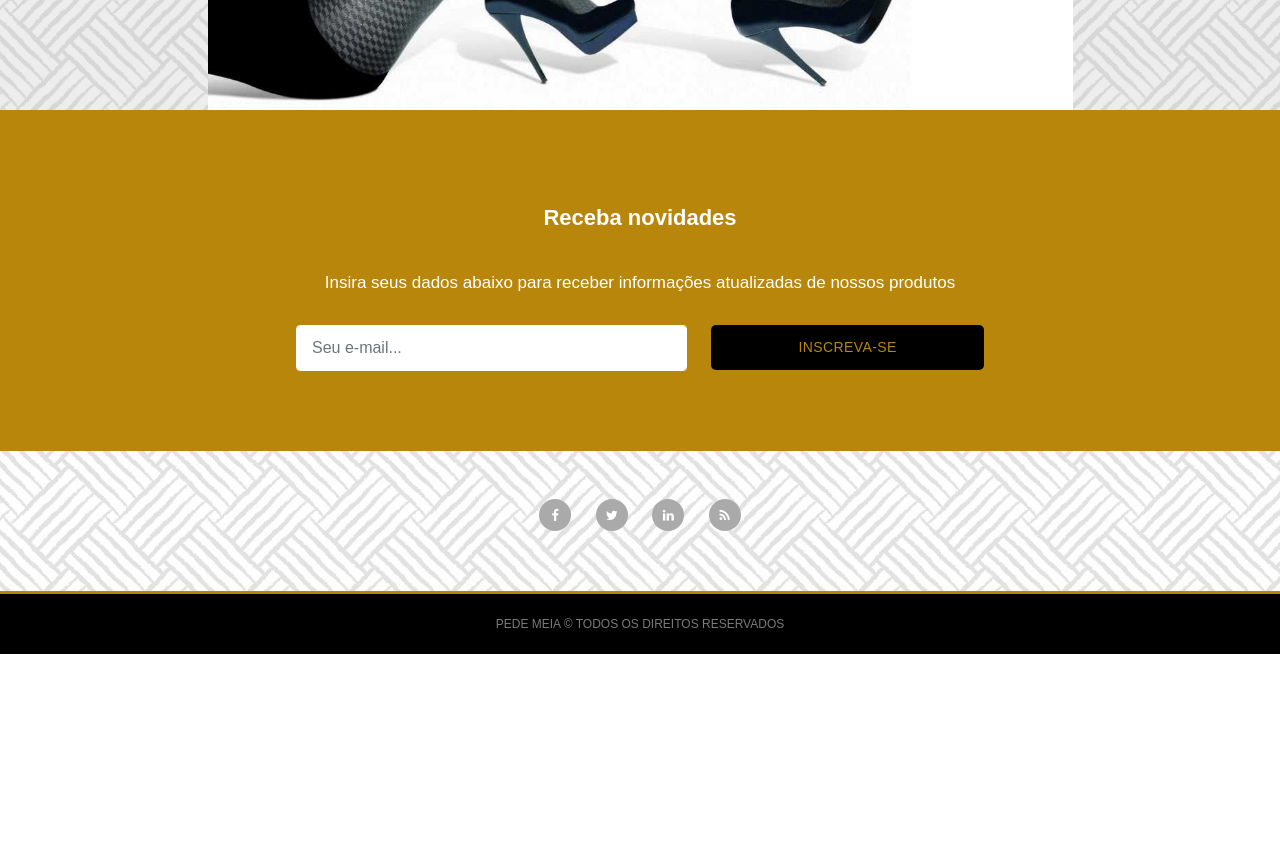
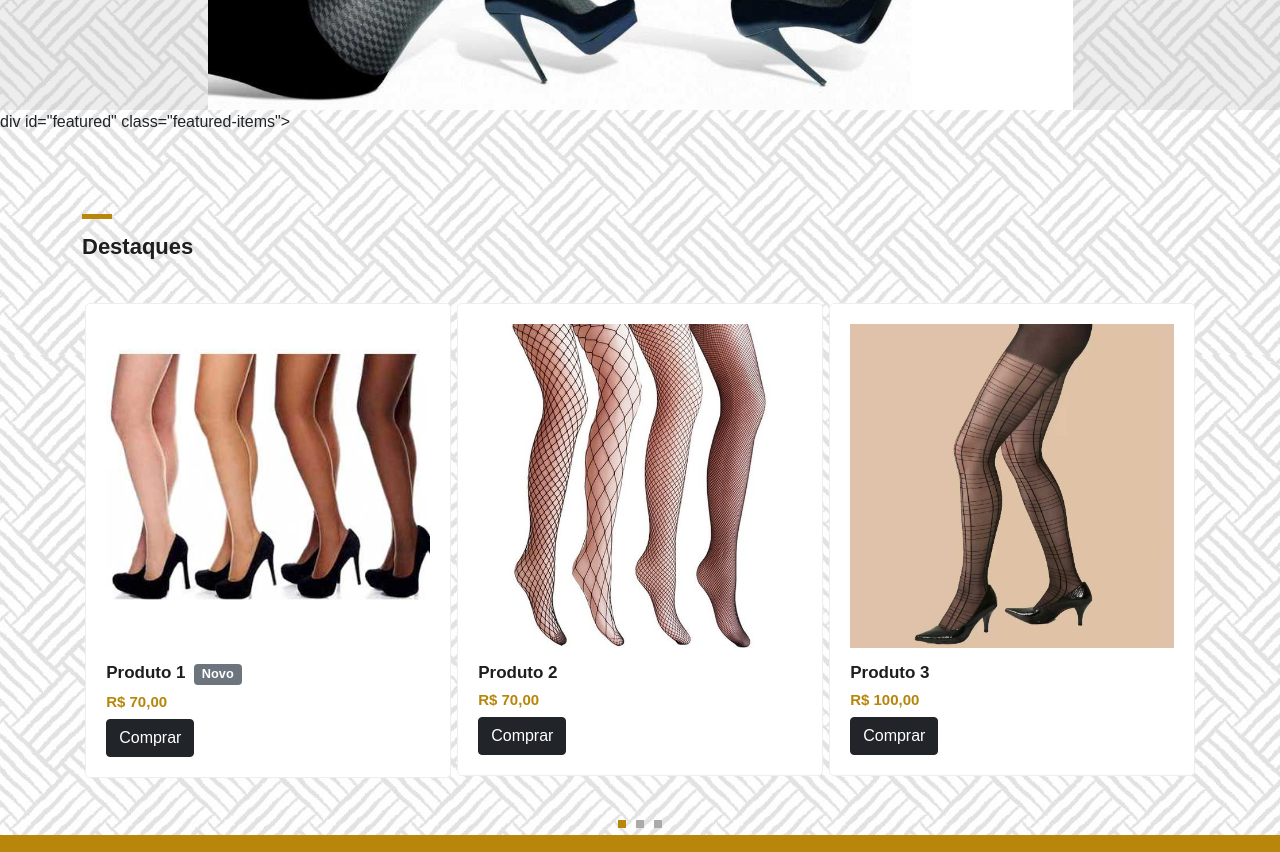
Before and after one commit to DebVidMon/EBAC-Jquery, a plain HTML site: page index copy.html in a window 1280 px wide. Shown: the part 460-1312 px from the top of the page. Before the commit the page ends 1114 px from the top, so only its background shows below. Drawn offline with Linux system fonts and the light colour scheme; a web font is replaced by a local one.

Commit message:
uniformizando arquivo copy com o original

```diff
--- a/assets/custom copy.js
+++ b/assets/custom copy.js
@@ -2,6 +2,42 @@
 $(document).ready(function () {
   $(document).find(".text-muted").hide();
   $(document).find(".text-muted1").hide();
+
+  $('.owl-carousel').owlCarousel();
+
+  let titulos = $('h4') // tag
+
+  let itens = $('.featured-item') // class
+
+  let destaques = $('#featured') // id
+  // console.log(titulos.first());
+
+  // Configuração de produtos
+
+  $('.featured-item a').addClass('btn btn-dark stretch-link');
+
+  $('.featured-item:first h4').append('<span class="badge bg-secondary">Novo</span>')
+
+  $('.featured-item h4').dblclick( function(){
+
+     $(this).css({
+        'color': '#f00',
+        'background': '#ff0',
+        'font-weight': '100',
+     });
+
+  });
+
+  /*
+   * Manipulação de eventos
+   */
+  $('.featured-item a').on('blur', function(event){
+
+     event.preventDefault();
+
+     alert('Produto esgotado');
+
+  })
 
   /* Ouvinte de eventos .nav-modal-open */
   $(".nav-modal-open").on("click", function (e) {
--- a/index copy.html
+++ b/index copy.html
@@ -1,5 +1,5 @@
 <!DOCTYPE html>
-<html lang="en">
+<html lang="pt-br">
 <head>
     <meta charset="UTF-8">
     <meta http-equiv="X-UA-Compatible" content="IE=edge">
@@ -43,6 +43,96 @@
                 <div class="col-md-5">
                     <div class="caption">
                         <p>Meias para todos os gostos </p>
+                    </div>
+                </div>
+            </div>
+        </div>
+    </div>
+
+    div id="featured" class="featured-items">
+        <div class="container">
+            <div class="row">
+                <div class="col-md-12">
+                    <div class="section-heading">
+                        <div class="line-dec"></div>
+                        <h1 id="produtos">Destaques</h1>
+                    </div>
+                </div>
+                <div class="col-md-12">
+                    <div class="owl-carousel owl-theme">
+                        <div class="featured-item">
+                            <img src="assets/images2/nudes.jpg" alt="Item 1">
+                            <h4>Produto 1</h4>
+                            <h6>R$ 70,00</h6>
+                            <a onclick="alert('Produto Esgotado')">
+                                Comprar
+                            </a>
+                        </div>
+                        <div class="featured-item">
+                            <img src="assets/images2/trama arrastão.jpg" alt="Item 2">
+                            <h4>Produto 2</h4>
+                            <h6>R$ 70,00</h6>
+                            <a onclick="alert('Produto Esgotado')">
+                                Comprar
+                            </a>
+                        </div>
+                        <div class="featured-item">
+                            <img src="assets/images2/MEIA-CALCA-XADREZ-DANIELA-PRETO-PTO-P-10047875593-C1.jpg" alt="Item 3">
+                            <h4>Produto 3</h4>
+                            <h6>R$ 100,00</h6>
+                            <a onclick="alert('Produto Esgotado')" >
+                                Comprar
+                            </a>
+                        </div>
+                        <div class="featured-item">
+
+                            <img src="assets/images2/97a9f627d41a4b2df3644c97d54a914a.jpg" alt="Item 4">
+                            <h4>Produto 4</h4>
+                            <h6>R$ 130,00</h6>
+                            <a onclick="alert('Produto Esgotado')">
+                                Comprar
+                            </a>
+                        </div>
+                        <div class="featured-item">
+                            <img src="assets/images2/D_NQ_NP_703820-MLB44825445310_022021-O.jpg" alt="Item 5">
+                            <h4>Produto 5</h4>
+                            <h6>R$ 90,00</h6>
+                            <a onclick="alert('Produto Esgotado')">
+                                Comprar
+                            </a>
+                        </div>
+                        <div class="featured-item">
+                            <img src="assets/images2/4788N_c.jpg" alt="Item 6">
+                            <h4>Produto 6</h4>
+                            <h6>R$ 110,00</h6>
+                            <a onclick="alert('Produto Esgotado')">
+                                Comprar
+                            </a>
+                        </div>
+                        <div class="featured-item">
+                            <img src="assets/images2/52496856-426-512.jpg" alt="Item 7">
+                            <h4>Produto 7</h4>
+                            <h6>R$ 110,00</h6>
+                            <a onclick="alert('Produto Esgotado')">
+                                Comprar
+                            </a>
+                        </div>
+                        <div class="featured-item">
+                            <img src="assets/images2/48165238-1600-auto.jpg" alt="Item 8">
+                            <h4>Produto 8</h4>
+                            <h6>R$ 150,00</h6>
+                            <a onclick="alert('Produto Esgotado')">
+                                Comprar
+                            </a>
+                        </div>
+                        <div class="featured-item">
+                            <img src="assets/images2/EMN-0048-862_zoom1.jpg" alt="Item 9">
+                            <h4>Produto 9</h4>
+                            <h6>R$ 120,00</h6>
+                            <a onclick="alert('Produto Esgotado')">
+                                Comprar
+                            </a>
+                        </div>
                     </div>
                 </div>
             </div>
@@ -190,9 +280,9 @@
 
         <script src="./vendor/jquery/jquery-3.6.0.min.js"></script>
         <script src="./vendor/bootstrap/js/bootstrap.min.js"></script>
+        <script src="./vendor/owl/js/owl.js"></script>
         <script src="./vendor/jquery-mask/jquery.mask.min.js"></script>
         <script src="./vendor/jquery-ui/jquery-ui.min.js"></script>
-        <script src="./vendor/owl/js/owl.js"></script>
         <script src="./assets/custom copy.js"></script>
     </body>
     </html>
```
